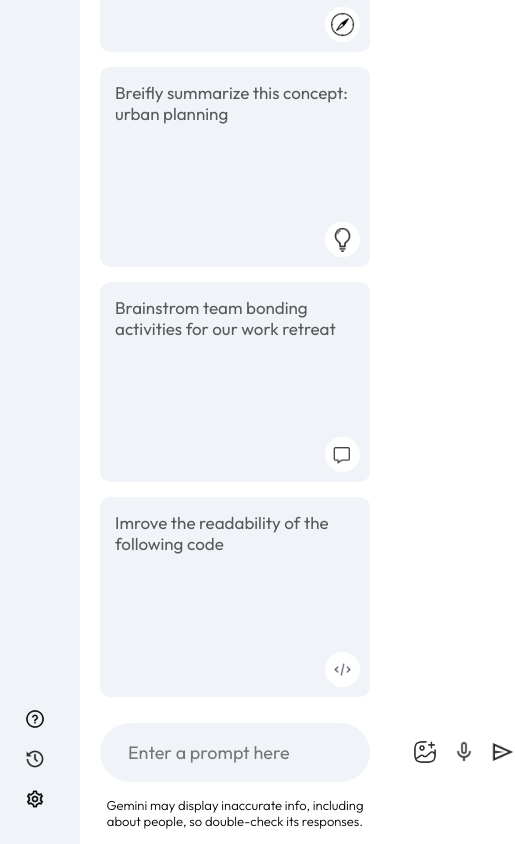
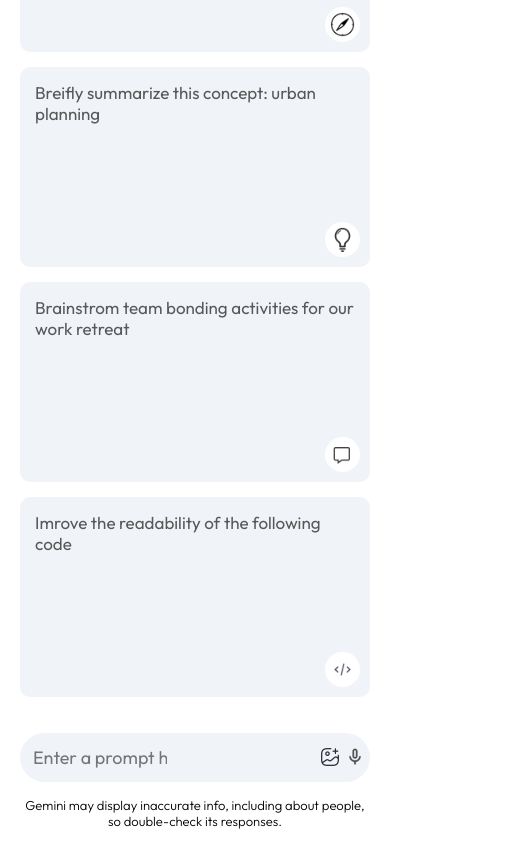
Before and after one commit to bharadwaj21122001/Gemini-Clone, a React (Vite) app: page / in a window 390 px wide. Shown: the part 672-1516 px from the top of the page, 515 px wide, since content can reach past the window. Built offline with nearby package versions, Linux system fonts and the light colour scheme; no server answers.

Commit message:
Improved UI, made responsive.

```diff
--- a/src/components/Main/Main.css
+++ b/src/components/Main/Main.css
@@ -178,3 +178,19 @@
     font-weight: 300;
     line-height: 1.8;
 }
+
+@media (max-width: 600px) {
+    .main-bottom input{
+        flex: none;
+        width: 150px;
+    }
+    .main-bottom img{
+        width: 20px;
+    }
+    .search-box{
+        padding: 5px;
+    }
+    .search-box div{
+        gap: 5px;
+    }
+}
--- a/src/components/Main/Main.jsx
+++ b/src/components/Main/Main.jsx
@@ -63,7 +63,7 @@
                         <div>
                             <img src={assets.gallery_icon} alt="" />
                             <img src={assets.mic_icon} alt="" />
-                            <img onClick={()=>onSent()} src={assets.send_icon} alt="" />
+                            {input?<img onClick={()=>onSent()} src={assets.send_icon} alt="" />:null}
                         </div>
                     </div>
                     <p className="bottom-info">
--- a/src/components/Sidebar/Sidebar.css
+++ b/src/components/Sidebar/Sidebar.css
@@ -32,6 +32,7 @@
 .sidebar .recent{
     display: flex;
     flex-direction: column;
+    animation: fadeIn 1.5s;
 }
 
 .sidebar .recent-title{
@@ -63,3 +64,9 @@
     padding-right: 10px;
     cursor: pointer;
 }
+
+@media (max-width:600px) {
+    .sidebar{
+        display: none;
+    }
+}
--- a/src/index.css
+++ b/src/index.css
@@ -9,4 +9,13 @@
 #root{
   min-height: 100vh;
   display: flex;
+  animation: fadeIn 1.5s;
 }
+@keyframes fadeIn {
+  0%{
+    opacity: 0;
+  }
+  100%{
+    opacity: 1;
+  }
+}
```
